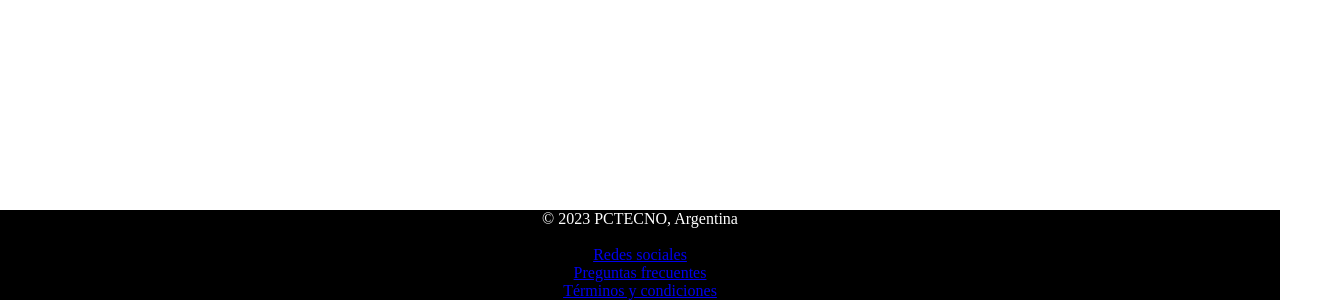
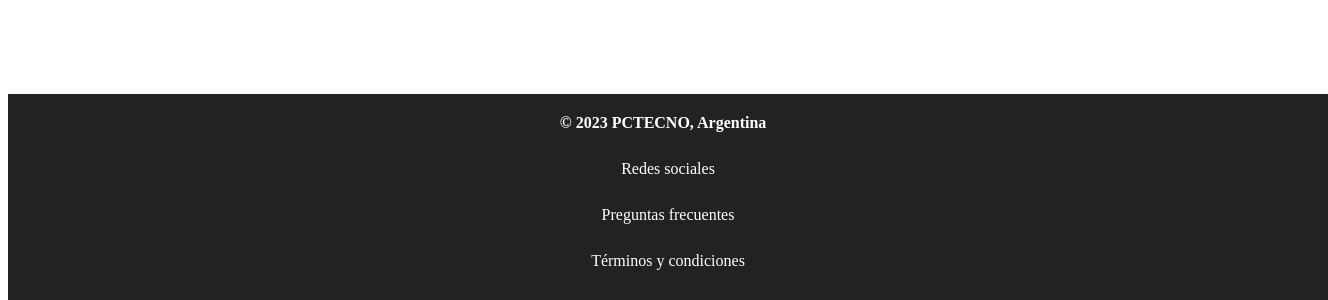
Before and after one commit to Choba07/Trabajo-Integrador-final, a plain HTML site: page index.html in a window 1280 px wide. Shown: the part 500-800 px from the top of the page, 1328 px wide, since content can reach past the window. Drawn offline with Linux system fonts and the light colour scheme.

Commit message:
Update styles.css

```diff
--- a/styles.css
+++ b/styles.css
@@ -1,10 +1,43 @@
-  footer {
-    background-color: black;
-    color: white;
-    text-align: center;
-    position: fixed;
-    bottom: 0;
-    left: 0;
-    width: 100%;
+ /* Estilos para el footer */
 
-  }
+footer {
+  position: absolute;
+  bottom: 0;
+  width: 100%;
+  background-color: #222;
+  color: #fff;
+  padding: 20px;
+  display: flex;
+  flex-direction: column;
+  align-items: center;
+  font-size: 16px;
+}
+
+footer a {
+  color: #fff;
+  text-decoration: none;
+  margin-bottom: 10px;
+  transition: all 0.3s ease-in-out;
+}
+
+footer a:hover {
+  color: #ef5b5b;
+}
+
+footer span {
+  font-weight: bold;
+  margin-bottom: 10px;
+}
+
+/* Estilo para el copyright */
+
+footer .copyright {
+  display: flex;
+  align-items: center;
+  justify-content: center;
+  text-align: center;
+}
+
+footer .copyright span {
+  margin-right: 10px;
+}
```
